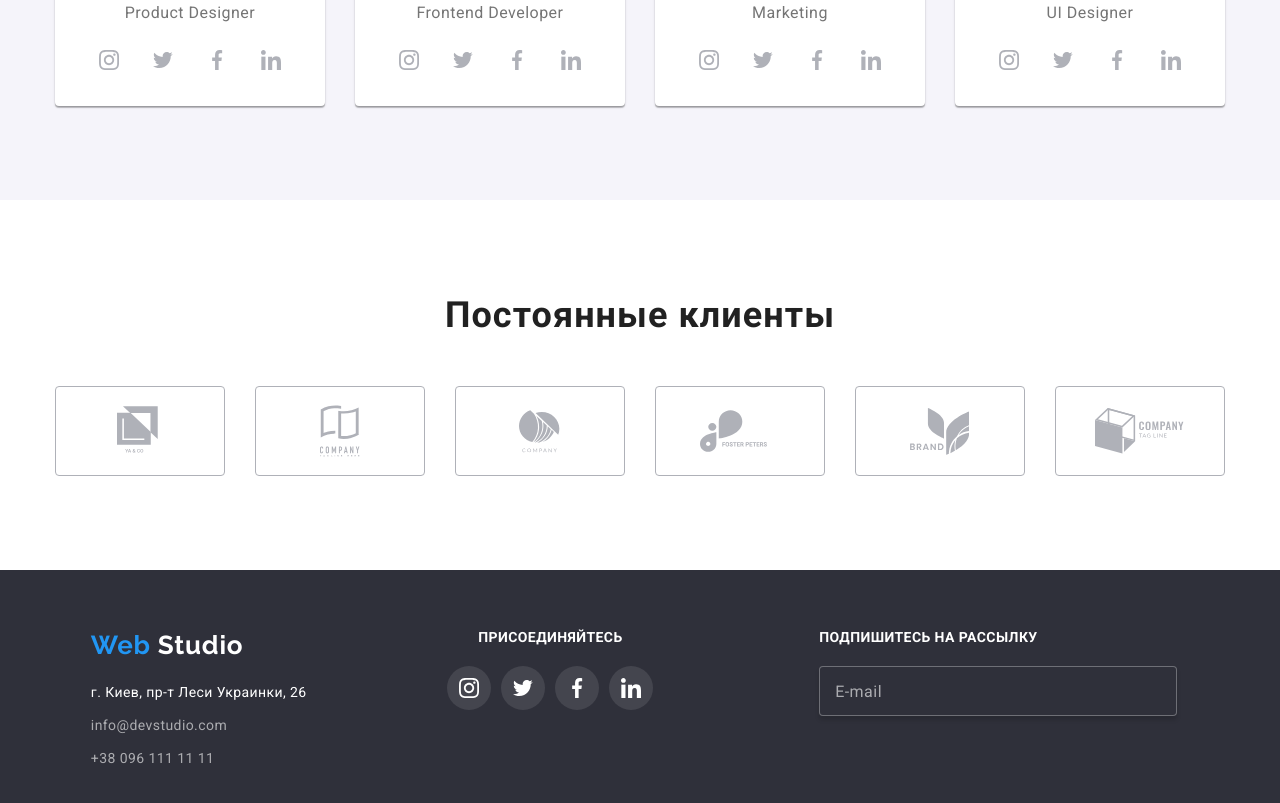
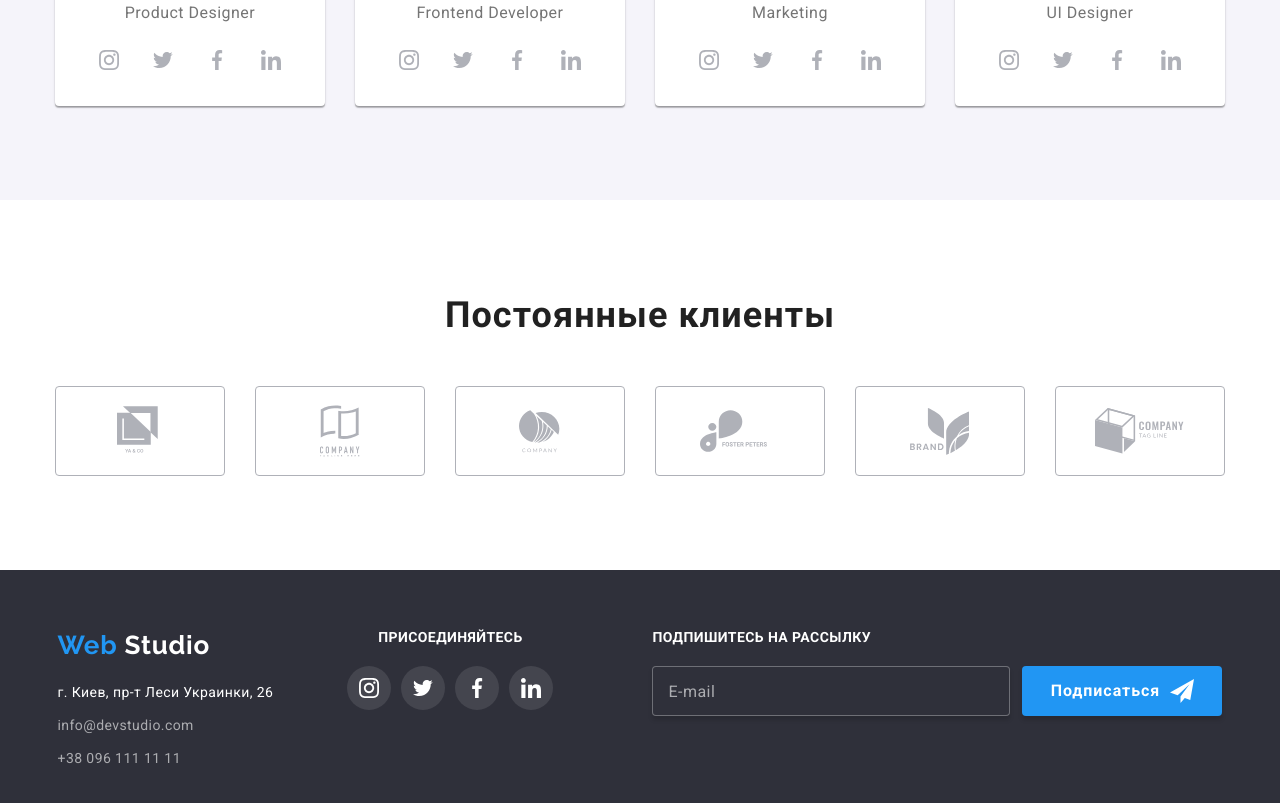
Before and after one commit to Olena-Kaliuzhna/goit-markup-hw-08, a plain HTML site: page index.html in a window 1280 px wide. Shown: the part 2099-2902 px from the top of the page. Drawn offline with Linux system fonts and the light colour scheme.

Commit message:
changes footer

```diff
--- a/index.html
+++ b/index.html
@@ -741,14 +741,14 @@
         <!--footer-form-subscribe-->
         <form class="form-subscribe">
           <p class="subscribe">Подпишитесь на рассылку</p>
-          <label class="subscribe-wrapper">
+          <!-- <label class="subscribe-wrapper">
             <input class="subscribe-mail" type="email" name="mail" id="subscribe-mail" placeholder="E-mail" >
 
-          </label>
-          <!-- <div class="subscribe-wrapper">
+          </label> -->
+          <div class="subscribe-wrapper">
             <input class="subscribe-mail" type="email" name="mail" id="subscribe-mail" placeholder="E-mail" >
             <button class="button" type="submit">Подписаться</button>
-          </div> -->
+          </div>
 
 
         </form>
```
